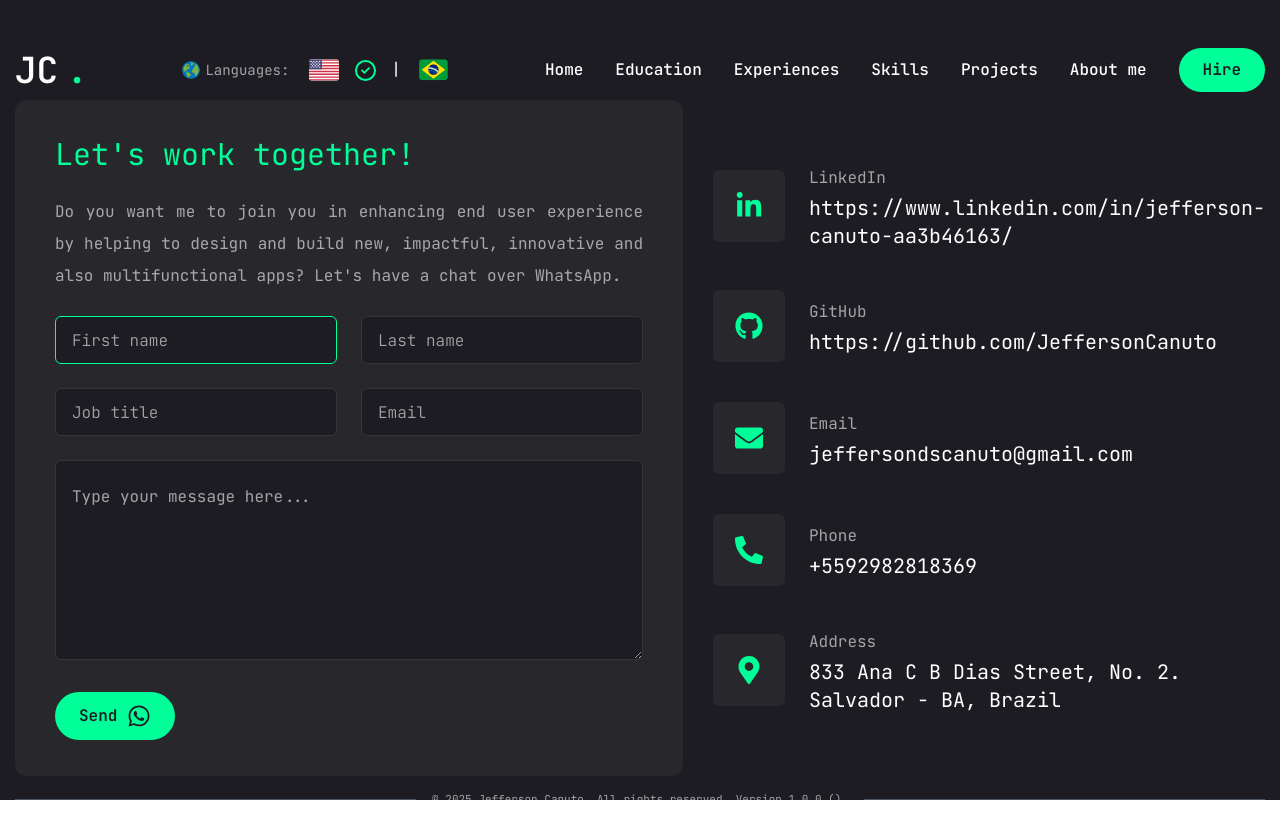
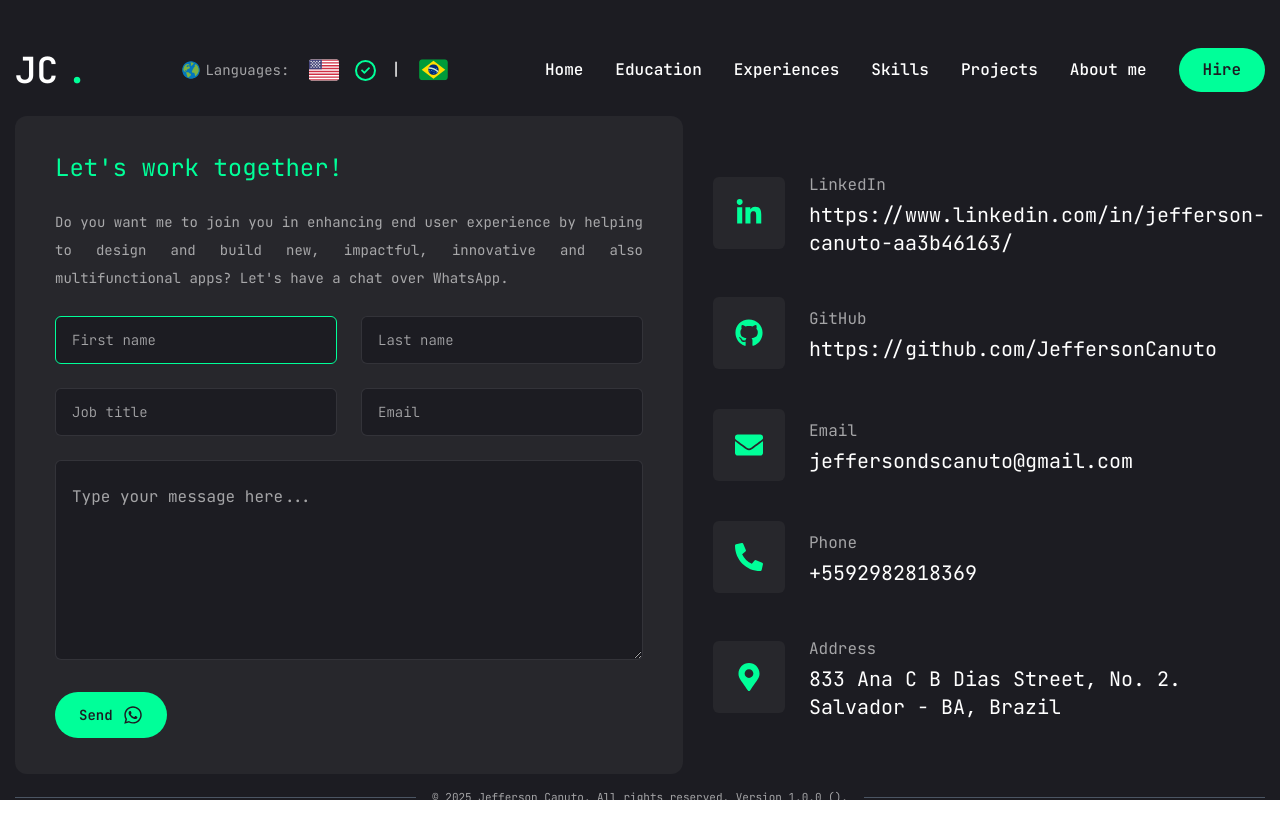
Before and after one commit to JeffersonCanuto/jefferson-portfolio, a Next.js app: page /hire in a window 1280 px wide. Built offline with nearby package versions, Linux system fonts and the light colour scheme.

Commit message:
styles: update layout dimensions for extra large screen

```diff
--- a/src/app/hire/page.tsx
+++ b/src/app/hire/page.tsx
@@ -68,7 +68,7 @@ const Hire:React.FC = () => {
                     ease: "easeIn"
                 }
             }}
-            className="-mt-8 xl:-mt-16 py-6"
+            className="-mt-8 xl:-mt-12 py-6"
         >
             <div className="container mx-auto cursor-default">
                 <div className="flex flex-col xl:flex-row gap-[15px] xl:gap-[30px]">
--- a/src/components/HireForm.tsx
+++ b/src/components/HireForm.tsx
@@ -68,26 +68,27 @@ const HireForm:React.FC<{ language: "en" | "br" }> = ({ language }) => {
         window.open(`https://wa.me/${phoneNumber}?text=${encodedMessage}`, "_blank");
     }, []);
 
-    // Trigger form revalidation to change errors according to language
+    /* Trigger form revalidation to change error language when pressing language button ONLY when
+    error exists (condition is set at the dependency array) */
     useEffect(() => {
         if (isMounted.current) {
             trigger();
         } else {
             isMounted.current = true;
         }
-    }, [language]);
+    }, [Object.keys(errors).length && language]);
 
     return (
         <form className="flex flex-col gap-6 px-10 py-9 bg-[#27272c] rounded-xl">
             {/* Title and Description */}
-            <h3 className="text-[20px] xl:text-3xl text-accent">
+            <h3 className="text-[20px] xl:text-2xl text-accent">
                 {getHireFieldNames(language, "title")}
             </h3>
-            <p className="text-[13px] md:text-[16px] text-white/60 text-justify">
+            <p className="text-[13px] xl:text-[14px] text-white/60 text-justify">
                 {getHireFieldNames(language, "description")}
             </p>
             {/* Input */}
-            <div className="grid grid-cols-1 md:grid-cols-2 gap-6">
+            <div className="grid grid-cols-1 xl:grid-cols-2 gap-6">
                 {[...Array(4)].map((_:undefined, index:number) => {
                     const fieldName =
                         index === 0 ?
@@ -115,14 +116,18 @@ const HireForm:React.FC<{ language: "en" | "br" }> = ({ language }) => {
                                     :
                                         ""
                                 }
-                                className="text-[13px] xl:text-[16px]"
+                                className="text-[13px] xl:text-[14px]"
                                 autoFocus={index === 0 ? true : false}
                             />
                             {
                                 errors[fieldName] &&
                                     <p className="flex gap-2 text-red-500 mt-2">
-                                        <FaCircleExclamation className="text-[8px] xl:text-[13px] mt-1" />
-                                        <span className="text-[8px] xl:text-[11px]">{errors[fieldName]?.message}</span>
+                                        <span className="flex items-center">
+                                            <FaCircleExclamation className="text-[8px] xl:text-[13px]" />
+                                        </span>
+                                        <span className="flex items-center">
+                                            <span className="text-[8px] xl:text-[11px]">{errors[fieldName]?.message}</span>
+                                        </span>
                                     </p>
                             }
                         </div>
@@ -134,7 +139,7 @@ const HireForm:React.FC<{ language: "en" | "br" }> = ({ language }) => {
                 <Textarea
                     {...register("message", { required: 'This is a required field' })}
                     placeholder={getHireFieldNames(language, "messageHolder")}
-                    className="h-[200px] text-[13px] xl:text-[16px]"
+                    className={`${Object.keys(errors).length ? "h-[110px]" : "h-[200px]"} text-[13px] xl:text-[16px]`}
                 />
                 {
                     errors["message"] &&
@@ -147,14 +152,14 @@ const HireForm:React.FC<{ language: "en" | "br" }> = ({ language }) => {
             {/* Button */}
             <Button
                 className={
-                    `${language.includes("en") ? "max-w-[90px] xl:max-w-[120px]" : "max-w-[105px] xl:max-w-[140px]"}
-                        h-[42px] xl:h-[48px] mt-2 px-4 xl:px-6 text-[13px] xl:text-[16px] flex justify-between`
+                    `${language.includes("en") ? "max-w-[90px] xl:max-w-[112px]" : "max-w-[105px] xl:max-w-[128px]"}
+                        h-[42px] xl:h-[46px] mt-2 px-4 xl:px-6 text-[13px] xl:text-[14px] flex justify-between`
                 }
                 type="button"
                 onClick={handleSubmit(handleButtonClick)}
             >
                 {getHireFieldNames(language, "sendButton")}
-                <FaWhatsapp className="text-[18px] xl:text-2xl"/>
+                <FaWhatsapp className="text-[18px] xl:text-xl"/>
             </Button>
         </form>
     );
```
